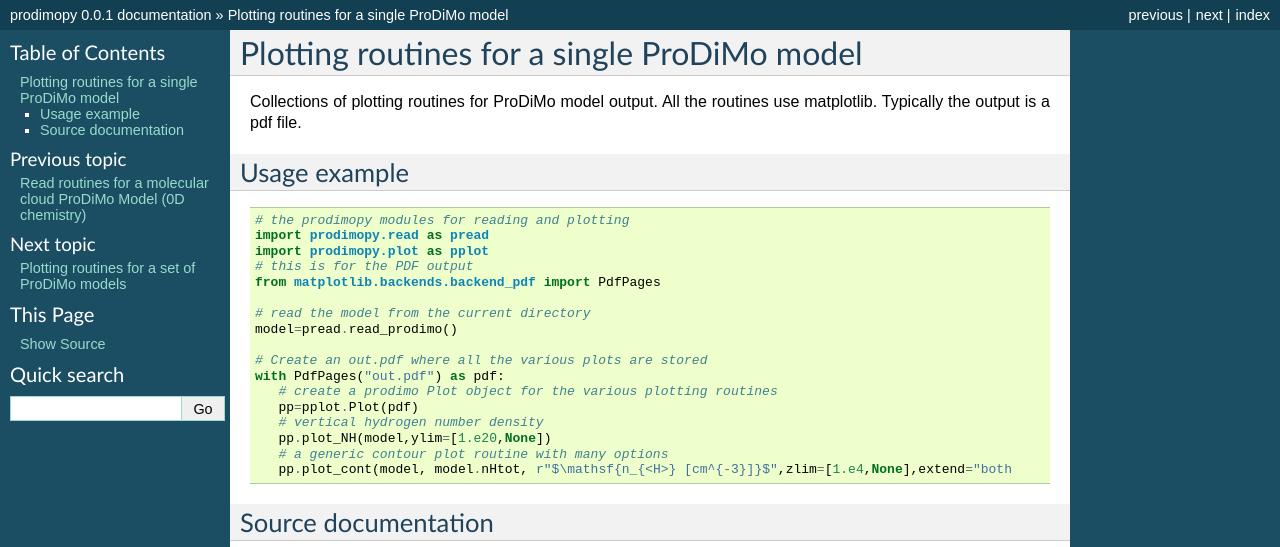
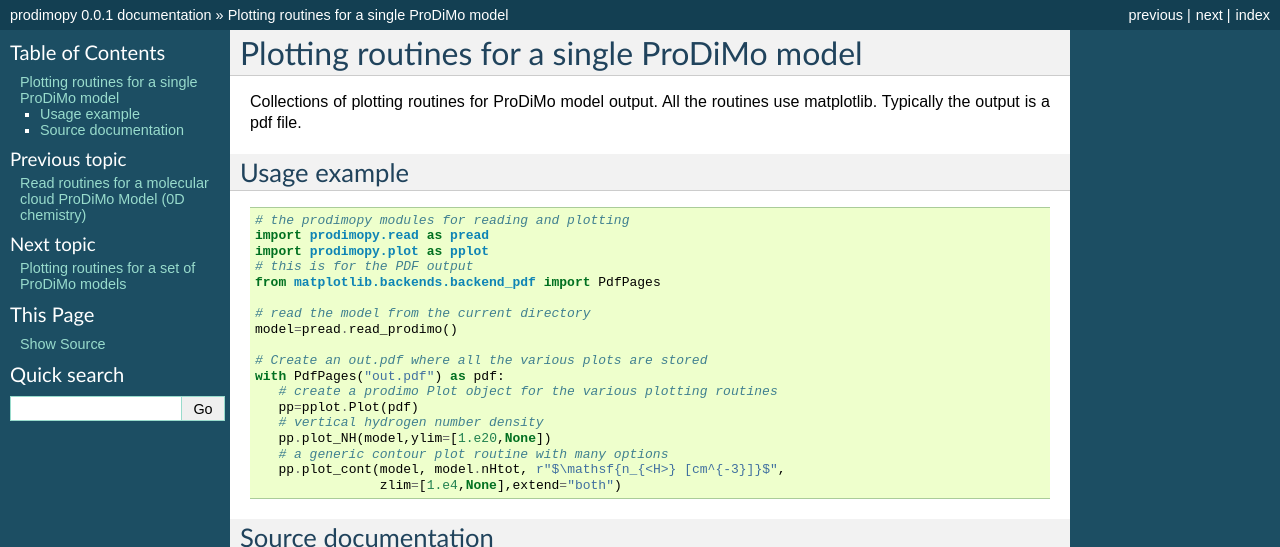
Before and after one commit to saint-germain/prodimopy_test, a Sphinx documentation site: the page built from docs/plot.rst, in a window 1280 px wide, cut to the strip 0-547 px from the top of the page. Built offline with Sphinx 7.4.7, drawn with Linux system fonts in a browser that asks for light colours.

Commit message:
Fixed a too long line in the docs.

```diff
--- a/docs/plot.rst
+++ b/docs/plot.rst
@@ -27,7 +27,9 @@
       # vertical hydrogen number density
       pp.plot_NH(model,ylim=[1.e20,None])
       # a generic contour plot routine with many options
-      pp.plot_cont(model, model.nHtot, r"$\mathsf{n_{<H>} [cm^{-3}]}$",zlim=[1.e4,None],extend="both
+      pp.plot_cont(model, model.nHtot, r"$\mathsf{n_{<H>} [cm^{-3}]}$",
+                   zlim=[1.e4,None],extend="both")
+
 
 Source documentation
 --------------------
```
